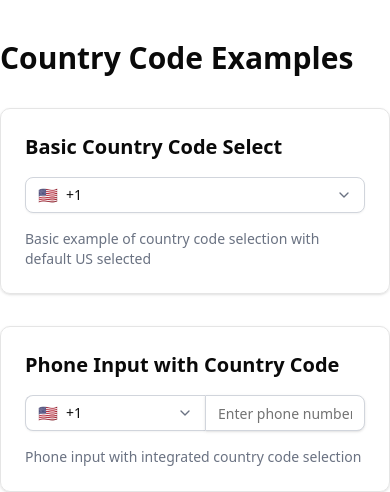
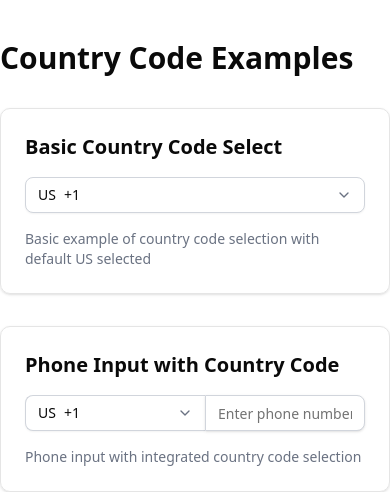
Before and after one commit to AndrewProsyankin/my-nextjs-shadcn, a Next.js app: page /country-codes in a window 390 px wide. Shown: the top 492 px of the page. Built offline with nearby package versions, Linux system fonts and the light colour scheme.

Commit message:
refactor: display country code instead of flag emoji in phone number dropdown

```diff
--- a/src/components/country-code-select.tsx
+++ b/src/components/country-code-select.tsx
@@ -78,7 +78,7 @@ export function CountryCodeSelect({
           >
             {selectedCountry ? (
               <div className="flex items-center gap-2">
-                <span className="text-base">{selectedCountry.flag}</span>
+                <span className="text-sm">{selectedCountry.code}</span>
                 <span>{selectedCountry.dialCode}</span>
               </div>
             ) : (
@@ -110,7 +110,7 @@ export function CountryCodeSelect({
                     className="flex items-center py-2 px-3 cursor-pointer"
                   >
                     <div className="flex items-center gap-2 flex-1">
-                      <span className="text-base">{country.flag}</span>
+                      <span className="text-sm">{country.code}</span>
                       <span>{country.name}</span>
                       <span className="text-gray-500 ml-auto">{country.dialCode}</span>
                     </div>
```
